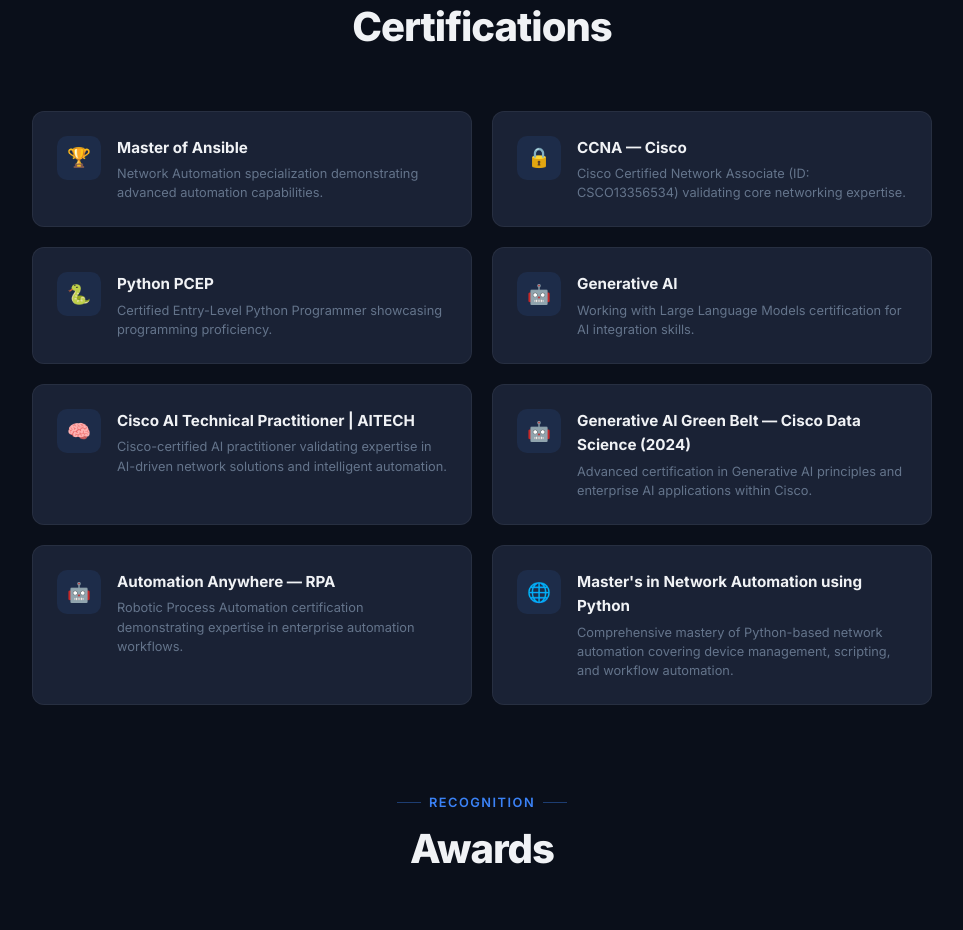
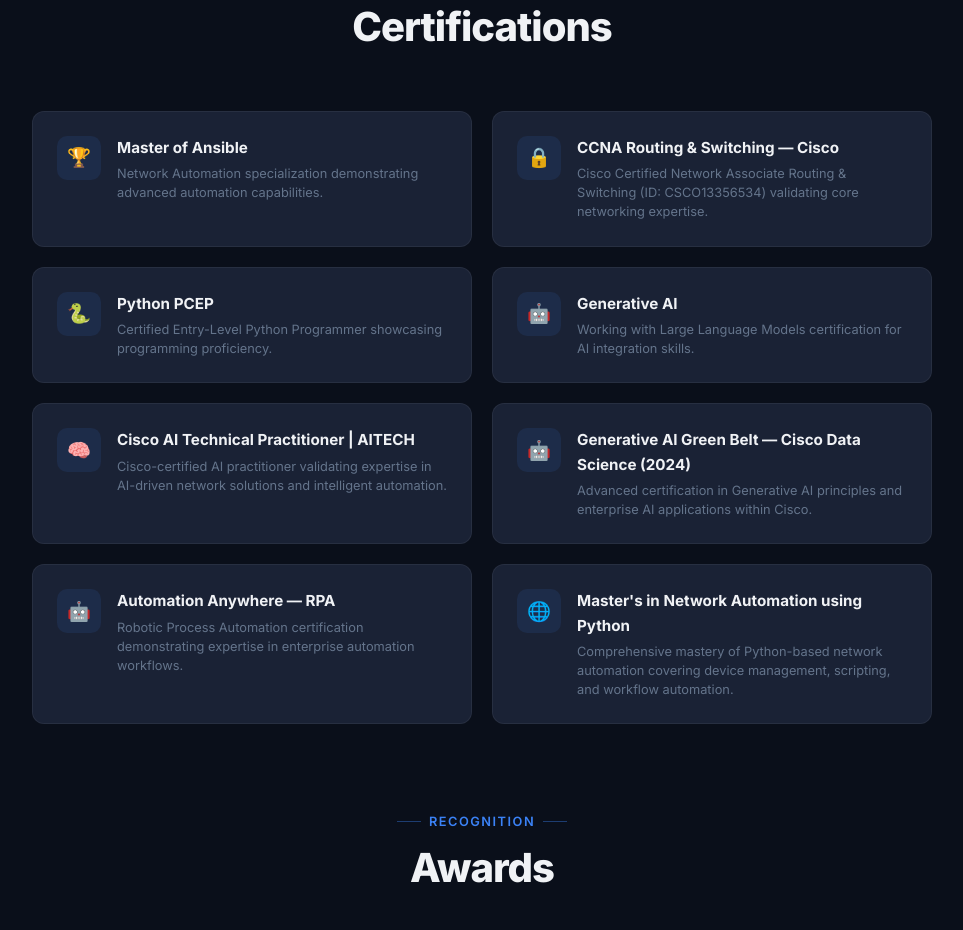
Before and after one commit to dhirajbhasme228/dhirajbhasme228.github.io, a plain HTML site: page index.html in a window 1280 px wide. Shown: the part 5146-6076 px from the top of the page, without its empty margins (158-1121 px from the left). Drawn offline with Linux system fonts and the light colour scheme.

Commit message:
Update CCNA to Routing & Switching

```diff
--- a/index.html
+++ b/index.html
@@ -320,8 +320,8 @@
             <div class="cert-card reveal">
                 <div class="cert-badge">&#128274;</div>
                 <div>
-                    <h4>CCNA — Cisco</h4>
-                    <p>Cisco Certified Network Associate (ID: CSCO13356534) validating core networking expertise.</p>
+                    <h4>CCNA Routing &amp; Switching — Cisco</h4>
+                    <p>Cisco Certified Network Associate Routing &amp; Switching (ID: CSCO13356534) validating core networking expertise.</p>
                 </div>
             </div>
             <div class="cert-card reveal">
```
